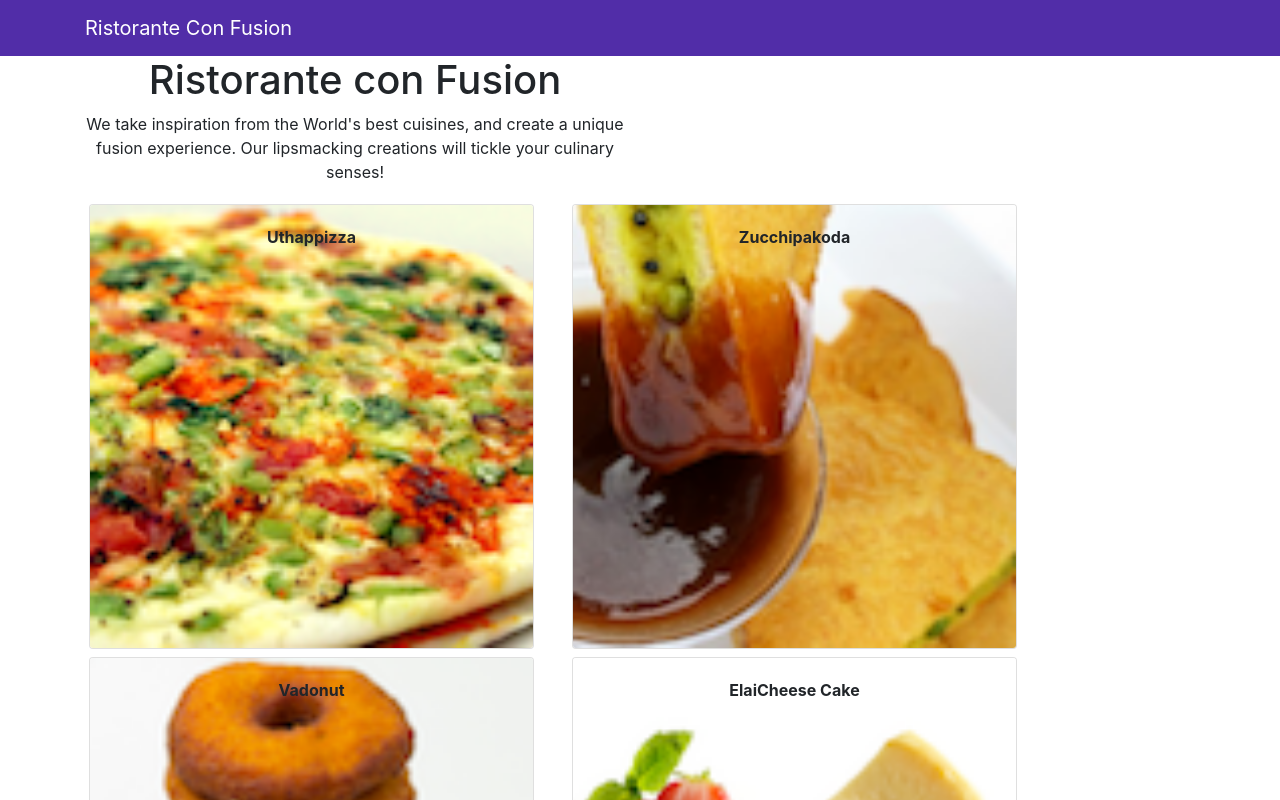
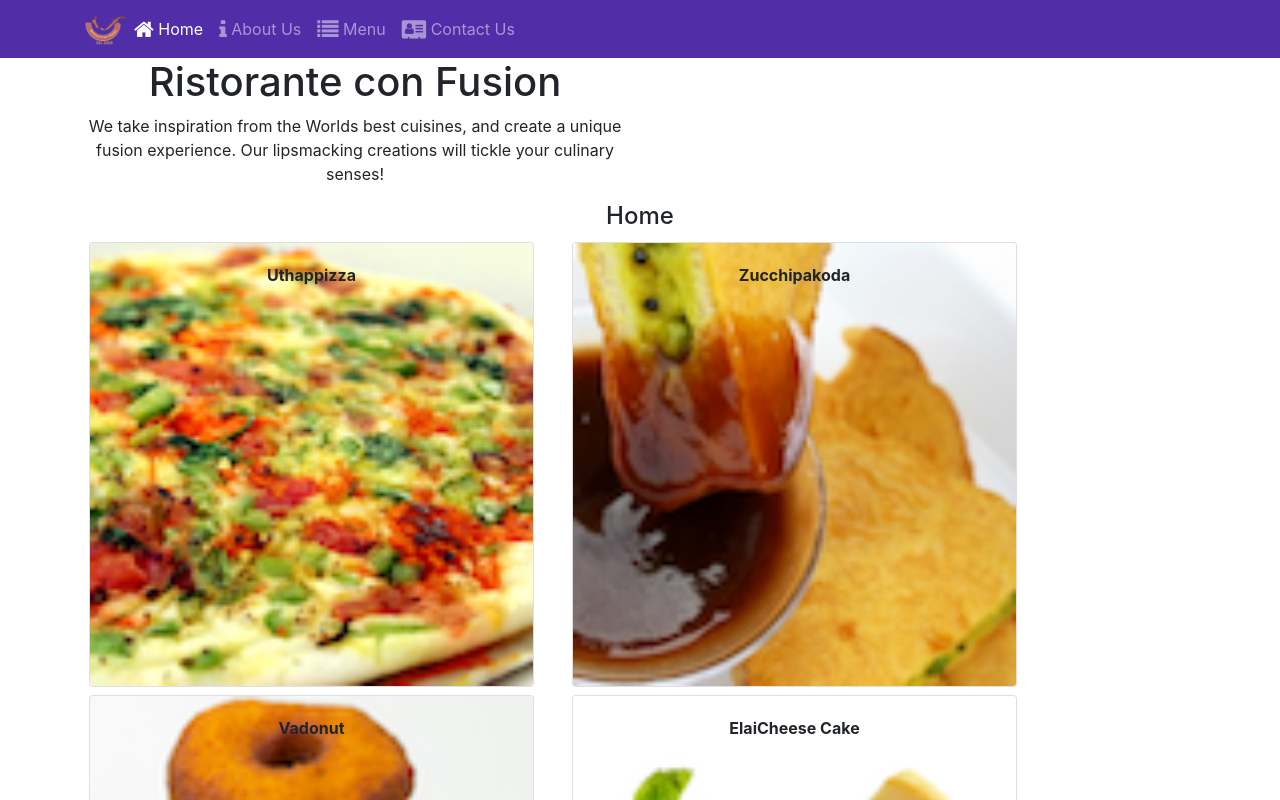
Before and after one commit to phongdang1/git-test, a React (Create React App) app in the folder my-app/: page /home in a window 1280 px wide. Shown: the top 800 px of the page. Built offline with nearby package versions, Linux system fonts and the light colour scheme.

Commit message:
React Router

```diff
--- a/my-app/package.json
+++ b/my-app/package.json
@@ -9,8 +9,10 @@
     "bootstrap": "^4.6.0",
     "bootstrap-social": "^5.1.1",
     "font-awesome": "^4.7.0",
+    "history": "^5.3.0",
     "react": "^18.2.0",
     "react-dom": "^18.2.0",
+    "react-router-dom": "^4.2.2",
     "react-scripts": "5.0.1",
     "web-vitals": "^2.1.4"
   },
--- a/my-app/src/App.js
+++ b/my-app/src/App.js
@@ -2,23 +2,20 @@
 import './App.css';
 import 'bootstrap/dist/css/bootstrap.min.css';
 import React, {Component}  from 'react';
-import { DISHES } from './shared/dishes';
 import Main from './components/MainComponent';
-
+import { BrowserRouter } from 'react-router-dom';
 class App extends Component {
 
-  constructor(props) {
-    super(props);
-    this.state = {
-      dishes: DISHES
-    };
-
-  }
   render() {
     return (
-      <div className="App">
-        <Main />
-      </div>
+
+    <BrowserRouter>
+    <div className="App">
+      <Main />
+    </div>
+  </BrowserRouter>
+
+
     );
   }
 }
--- a/my-app/src/Components/FooterComponent.js
+++ b/my-app/src/Components/FooterComponent.js
@@ -1,4 +1,5 @@
 import React from 'react';
+import { Link } from 'react-router-dom';
 
 function Footer(props) {
     return(
@@ -8,10 +9,10 @@
                 <div className="col-4 offset-1 col-sm-2">
                     <h5>Links</h5>
                     <ul className="list-unstyled">
-                        <li><a href="#">Home</a></li>
-                        <li><a href="#">About</a></li>
-                        <li><a href="#">Menu</a></li>
-                        <li><a href="contactus.html">Contact</a></li>
+                    <li><Link to='/home'>Home</Link></li>
+                    <li><Link to='/aboutus'>About Us</Link></li>
+                    <li><Link to='/menu'>Menu</Link></li>
+                    <li><Link to='/contactus'>Contact Us</Link></li>
                     </ul>
                 </div>
                 <div className="col-7 col-sm-5">
--- a/my-app/src/Components/HeaderComponent.js
+++ b/my-app/src/Components/HeaderComponent.js
@@ -1,13 +1,47 @@
 import React, { Component } from 'react';
-import { Navbar, NavbarBrand } from 'reactstrap';
+import { Nav, Navbar, NavbarBrand, NavbarToggler, Collapse, NavItem } from 'reactstrap';
+import { NavLink } from 'react-router-dom';
+
 
 class Header extends Component {
+  constructor(props) {
+      super(props);
+
+      this.toggleNav = this.toggleNav.bind(this);
+      this.state = {
+        isNavOpen: false
+      };
+    }
+
+    toggleNav() {
+      this.setState({
+        isNavOpen: !this.state.isNavOpen
+      });
+    }
+
   render() {
       return(
-    <React.Fragment>
-      <Navbar dark>
+          <div>
+              <Navbar dark expand="md">
                   <div className="container">
-            <NavbarBrand href="/">Ristorante Con Fusion</NavbarBrand>
+                      <NavbarToggler onClick={this.toggleNav} />
+                      <NavbarBrand className="mr-auto" href="/"><img src='assets/images/logo.png' height="30" width="41" alt='Ristorante Con Fusion' /></NavbarBrand>
+                      <Collapse isOpen={this.state.isNavOpen} navbar>
+                          <Nav navbar>
+                          <NavItem>
+                              <NavLink className="nav-link"  to='/home'><span className="fa fa-home fa-lg"></span> Home</NavLink>
+                          </NavItem>
+                          <NavItem>
+                              <NavLink className="nav-link" to='/aboutus'><span className="fa fa-info fa-lg"></span> About Us</NavLink>
+                          </NavItem>
+                          <NavItem>
+                              <NavLink className="nav-link"  to='/menu'><span className="fa fa-list fa-lg"></span> Menu</NavLink>
+                          </NavItem>
+                          <NavItem>
+                              <NavLink className="nav-link" to='/contactus'><span className="fa fa-address-card fa-lg"></span> Contact Us</NavLink>
+                          </NavItem>
+                          </Nav>
+                      </Collapse>
                   </div>
               </Navbar>
 
@@ -15,14 +49,15 @@
                       <div className="row row-header">
                           <div className="col-12 col-sm-6">
                               <h1>Ristorante con Fusion</h1>
-                       <p>We take inspiration from the World&#39;s best cuisines, and create a unique fusion experience. Our lipsmacking creations will tickle your culinary senses!</p>
+                              <p>We take inspiration from the Worlds best cuisines, and create a unique fusion experience. Our lipsmacking creations will tickle your culinary senses!</p>
                           </div>
                       </div>
                   </div>
 
-    </React.Fragment>
+          </div>
       );
   }
 }
 
+
 export default Header;
--- /dev/null
+++ b/my-app/src/Components/HomeComponent.js
@@ -0,0 +1,11 @@
+import React from 'react';
+
+function Home(props) {
+    return(
+      <div className="container">
+        <h4>Home</h4>
+      </div>
+    );
+}
+
+export default Home;
--- a/my-app/src/Components/MainComponent.js
+++ b/my-app/src/Components/MainComponent.js
@@ -4,7 +4,8 @@
 import { DISHES } from '../shared/dishes';
 import Header from './HeaderComponent';
 import Footer from './FooterComponent';
-
+import Home from './HomeComponent';
+import { Switch, Route, Redirect } from 'react-router-dom';
 class Main extends Component {
 
   constructor(props) {
@@ -19,10 +20,24 @@
     this.setState({ selectedDish: dishId});
   }
 
+
   render() {
+    const HomePage = () => {
+      return(
+          <Home
+          />
+      );
+    }
     return (
+
       <div>
       <Header />
+        <Switch>
+              <Route path='/home' component={HomePage} />
+              <Route exact path='/menu' component={() => <Menu dishes={this.state.dishes} />} />
+              <Redirect to="/home" />
+          </Switch>
+
         <Menu dishes={this.state.dishes} onClick={(dishId) => this.onDishSelect(dishId)} />
         <DishDetail dish={this.state.dishes.filter((dish) => dish.id === this.state.selectedDish)[0]} /><br/><br/><br/><br/>
         <Footer />
--- a/my-app/src/Components/MenuComponent.js
+++ b/my-app/src/Components/MenuComponent.js
@@ -4,8 +4,7 @@
 
     function RenderMenuItem ({dish, onClick}) {
         return (
-            <Card
-                onClick={() => onClick(dish.id)}>
+            <Card>
                 <CardImg width="100%" src={dish.image} alt={dish.name} />
                 <CardImgOverlay>
                     <CardTitle><b>{dish.name}</b></CardTitle>
```
Also changed, not shown: 2 other files (tests, documents, lock files or other folders). Lines whose indentation alone changed are shown as unchanged.
